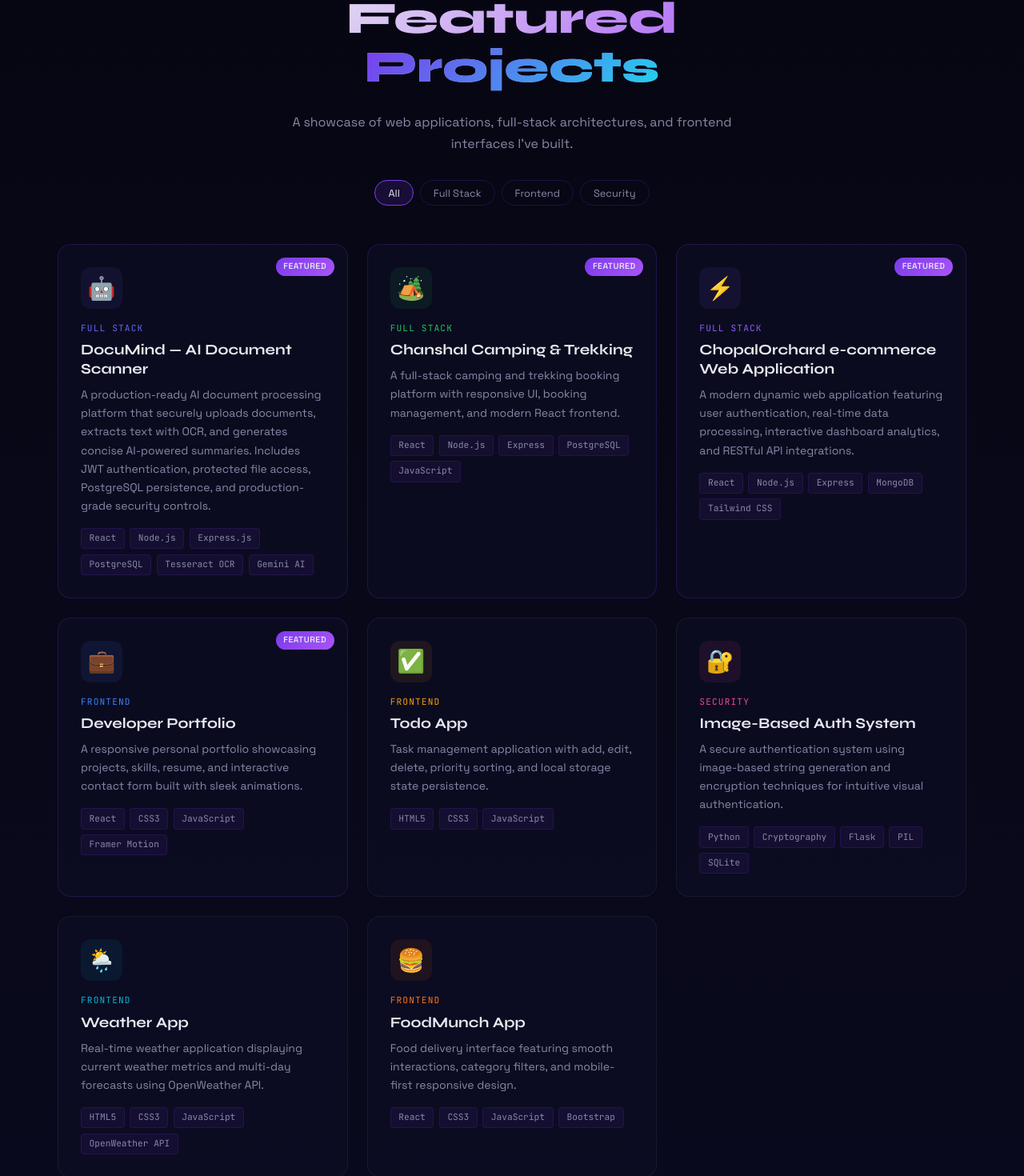
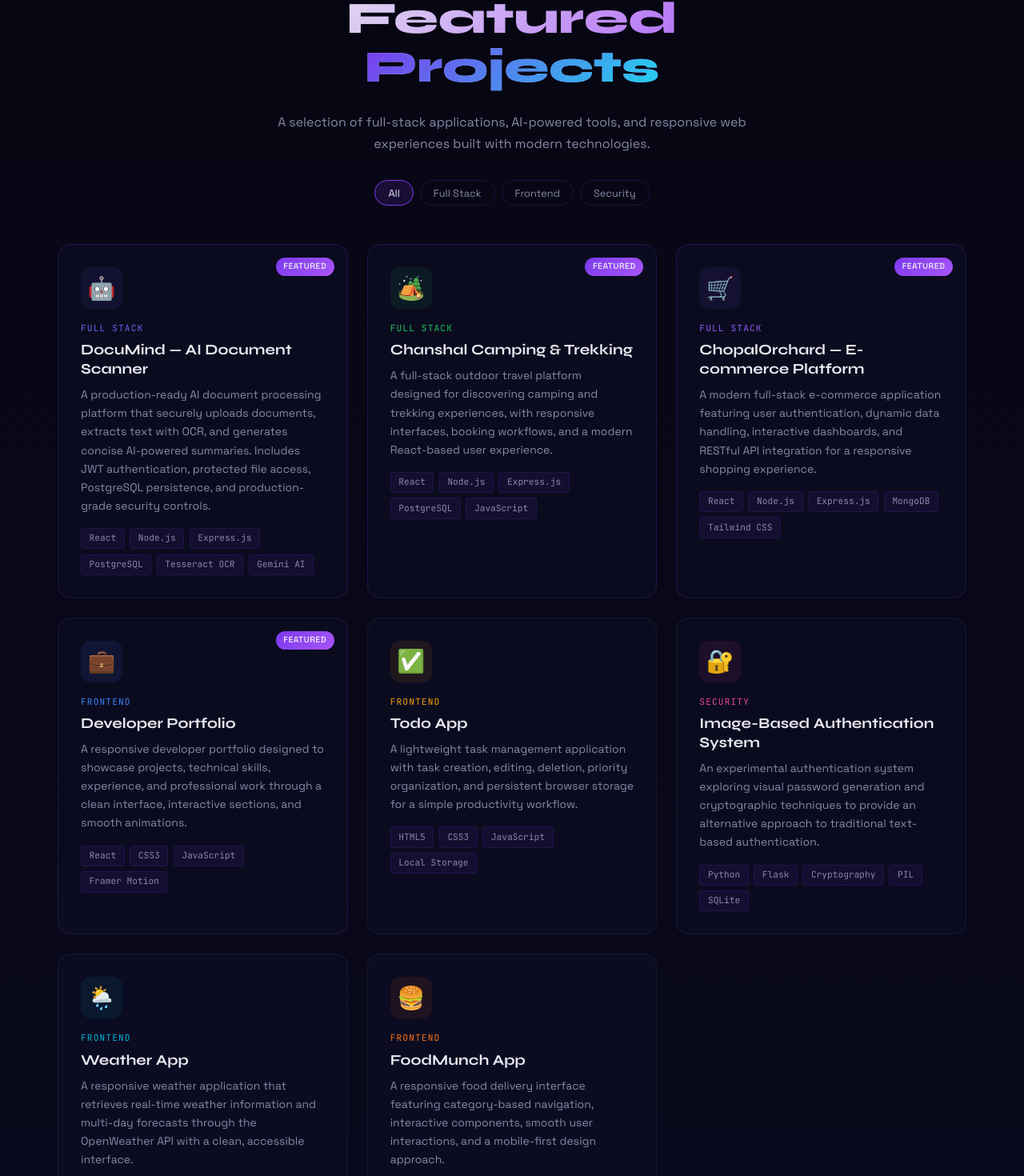
Before and after one commit to Digvijay-Bhota/Developer-Portfolio, a React (Create React App) app: page / in a window 1280 px wide. Shown: the part 3134-4604 px from the top of the page at 80% size. Built offline with nearby package versions, Linux system fonts and the light colour scheme.

Commit message:
Refactor project details in Projects.js
Updated project descriptions, titles, and categories for better clarity and consistency. Improved overall structure and readability of the Projects component.

```diff
--- a/src/components/Projects.js
+++ b/src/components/Projects.js
@@ -21,90 +21,122 @@ const projects = [
     github: "https://github.com/Digvijay-Bhota/ai-doc-scanner",
     featured: true,
   },
-
   {
     id: 2,
     title: "Chanshal Camping & Trekking",
     category: "Full Stack",
-    desc: "A full-stack camping and trekking booking platform with responsive UI, booking management, and modern React frontend.",
-    tech: ["React", "Node.js", "Express", "PostgreSQL", "JavaScript"],
+    desc: "A full-stack outdoor travel platform designed for discovering camping and trekking experiences, with responsive interfaces, booking workflows, and a modern React-based user experience.",
+    tech: [
+      "React",
+      "Node.js",
+      "Express.js",
+      "PostgreSQL",
+      "JavaScript"
+    ],
     emoji: "🏕️",
     color: "#22c55e",
     link: "https://chanshal-camping-and-trekking-six.vercel.app/",
     github: "https://github.com/Digvijay-Bhota/chanshal-camping-and-trekking",
     featured: true,
   },
-
   {
     id: 3,
-    title: "ChopalOrchard e-commerce Web Application",
+    title: "ChopalOrchard — E-commerce Platform",
     category: "Full Stack",
-    desc: "A modern dynamic web application featuring user authentication, real-time data processing, interactive dashboard analytics, and RESTful API integrations.",
-    tech: ["React", "Node.js", "Express", "MongoDB", "Tailwind CSS"],
-    emoji: "⚡",
+    desc: "A modern full-stack e-commerce application featuring user authentication, dynamic data handling, interactive dashboards, and RESTful API integration for a responsive shopping experience.",
+    tech: [
+      "React",
+      "Node.js",
+      "Express.js",
+      "MongoDB",
+      "Tailwind CSS"
+    ],
+    emoji: "🛒",
     color: "#8b5cf6",
     link: "https://chopal-orchard-website-complete.vercel.app/",
     github: "https://github.com/Digvijay-Bhota/chopal-orchard-website-complete",
     featured: true,
   },
-
   {
     id: 4,
     title: "Developer Portfolio",
     category: "Frontend",
-    desc: "A responsive personal portfolio showcasing projects, skills, resume, and interactive contact form built with sleek animations.",
-    tech: ["React", "CSS3", "JavaScript", "Framer Motion"],
+    desc: "A responsive developer portfolio designed to showcase projects, technical skills, experience, and professional work through a clean interface, interactive sections, and smooth animations.",
+    tech: [
+      "React",
+      "CSS3",
+      "JavaScript",
+      "Framer Motion"
+    ],
     emoji: "💼",
     color: "#3b82f6",
+    link: "https://github.com/Digvijay-Bhota/developer-portfolio",
     github: "https://github.com/Digvijay-Bhota/developer-portfolio",
     featured: true,
   },
-
   {
     id: 5,
     title: "Todo App",
     category: "Frontend",
-    desc: "Task management application with add, edit, delete, priority sorting, and local storage state persistence.",
-    tech: ["HTML5", "CSS3", "JavaScript"],
+    desc: "A lightweight task management application with task creation, editing, deletion, priority organization, and persistent browser storage for a simple productivity workflow.",
+    tech: [
+      "HTML5",
+      "CSS3",
+      "JavaScript",
+      "Local Storage"
+    ],
     emoji: "✅",
     color: "#f59e0b",
     link: "https://todo-app-sandy-two.vercel.app",
     github: "https://github.com/Digvijay-Bhota/todo-app",
     featured: false,
   },
-
   {
     id: 6,
-    title: "Image-Based Auth System",
+    title: "Image-Based Authentication System",
     category: "Security",
-    desc: "A secure authentication system using image-based string generation and encryption techniques for intuitive visual authentication.",
-    tech: ["Python", "Cryptography", "Flask", "PIL", "SQLite"],
+    desc: "An experimental authentication system exploring visual password generation and cryptographic techniques to provide an alternative approach to traditional text-based authentication.",
+    tech: [
+      "Python",
+      "Flask",
+      "Cryptography",
+      "PIL",
+      "SQLite"
+    ],
     emoji: "🔐",
     color: "#ec4899",
     link: "#",
     github: "#",
     featured: false,
   },
-
   {
     id: 7,
     title: "Weather App",
     category: "Frontend",
-    desc: "Real-time weather application displaying current weather metrics and multi-day forecasts using OpenWeather API.",
-    tech: ["HTML5", "CSS3", "JavaScript", "OpenWeather API"],
+    desc: "A responsive weather application that retrieves real-time weather information and multi-day forecasts through the OpenWeather API with a clean, accessible interface.",
+    tech: [
+      "HTML5",
+      "CSS3",
+      "JavaScript",
+      "OpenWeather API"
+    ],
     emoji: "🌦️",
     color: "#06b6d4",
     link: "#",
     github: "#",
     featured: false,
   },
-
   {
     id: 8,
     title: "FoodMunch App",
     category: "Frontend",
-    desc: "Food delivery interface featuring smooth interactions, category filters, and mobile-first responsive design.",
-    tech: ["React", "CSS3", "JavaScript", "Bootstrap"],
+    desc: "A responsive food delivery interface featuring category-based navigation, interactive components, smooth user interactions, and a mobile-first design approach.",
+    tech: [
+      "React",
+      "CSS3",
+      "JavaScript",
+      "Bootstrap"
+    ],
     emoji: "🍔",
     color: "#f97316",
     link: "#",
@@ -113,7 +145,7 @@ const projects = [
   },
 ];
 
-// Unified filter labels matching categories present in data
+// Filter options matching project categories
 const FILTERS = ['All', 'Full Stack', 'Frontend', 'Security'];
 
 export default function Projects() {
@@ -123,13 +155,16 @@ export default function Projects() {
 
   const filtered = filter === 'All'
     ? projects
-    : projects.filter(p => p.category.toLowerCase().includes(filter.toLowerCase()));
+    : projects.filter(p =>
+        p.category.toLowerCase().includes(filter.toLowerCase())
+      );
 
   // Trigger reveal effects when section enters viewport or filter changes
   useEffect(() => {
     if (!sectionRef.current) return;
 
     const revealElements = sectionRef.current.querySelectorAll('.reveal');
+
     revealElements.forEach((el, i) => {
       el.classList.remove('revealed');
       setTimeout(() => el.classList.add('revealed'), i * 60);
@@ -137,15 +172,22 @@ export default function Projects() {
   }, [filter]);
 
   return (
-    <section className="section projects-section" id="projects" ref={sectionRef}>
+    <section
+      className="section projects-section"
+      id="projects"
+      ref={sectionRef}
+    >
       <div className="container">
         <div className="projects-header reveal">
-          <p className="section-label">Portfolio</p>
+          <p className="section-label">Selected Work</p>
+
           <h2 className="section-title">
             Featured <span className="gradient-text">Projects</span>
           </h2>
+
           <p className="projects-subtitle">
-            A showcase of web applications, full-stack architectures, and frontend interfaces I've built.
+            A selection of full-stack applications, AI-powered tools, and
+            responsive web experiences built with modern technologies.
           </p>
         </div>
 
@@ -167,39 +209,78 @@ export default function Projects() {
         <div className="projects-grid">
           {filtered.map((p, i) => (
             <div
-              className={`project-card reveal ${p.featured ? 'featured' : ''}`}
+              className={`project-card reveal ${
+                p.featured ? 'featured' : ''
+              }`}
               key={p.id}
-              style={{ '--card-color': p.color, animationDelay: `${i * 0.08}s` }}
+              style={{
+                '--card-color': p.color,
+                animationDelay: `${i * 0.08}s`
+              }}
               onMouseEnter={() => setHovered(p.id)}
               onMouseLeave={() => setHovered(null)}
             >
-              {p.featured && <div className="featured-badge">Featured</div>}
+              {p.featured && (
+                <div className="featured-badge">
+                  Featured
+                </div>
+              )}
 
-              <div className="project-emoji-wrap" style={{ backgroundColor: `${p.color}15` }}>
-                <span className="project-emoji">{p.emoji}</span>
+              <div
+                className="project-emoji-wrap"
+                style={{ backgroundColor: `${p.color}15` }}
+              >
+                <span className="project-emoji">
+                  {p.emoji}
+                </span>
               </div>
 
               <div className="project-meta">
-                <span className="project-cat">{p.category}</span>
-                <h3 className="project-title">{p.title}</h3>
-                <p className="project-desc">{p.desc}</p>
+                <span className="project-cat">
+                  {p.category}
+                </span>
+
+                <h3 className="project-title">
+                  {p.title}
+                </h3>
+
+                <p className="project-desc">
+                  {p.desc}
+                </p>
               </div>
 
               <div className="project-tech">
                 {p.tech.map(t => (
-                  <span className="tech-tag" key={t}>{t}</span>
+                  <span className="tech-tag" key={t}>
+                    {t}
+                  </span>
                 ))}
               </div>
 
-              <div className={`project-overlay ${hovered === p.id ? 'visible' : ''}`}>
+              <div
+                className={`project-overlay ${
+                  hovered === p.id ? 'visible' : ''
+                }`}
+              >
                 <div className="project-links">
                   {p.link && p.link !== '#' && (
-                    <a href={p.link} target="_blank" rel="noopener noreferrer" className="project-link-btn">
+                    <a
+                      href={p.link}
+                      target="_blank"
+                      rel="noopener noreferrer"
+                      className="project-link-btn"
+                    >
                       Live Demo ↗
                     </a>
                   )}
+
                   {p.github && p.github !== '#' && (
-                    <a href={p.github} target="_blank" rel="noopener noreferrer" className="project-link-btn secondary">
+                    <a
+                      href={p.github}
+                      target="_blank"
+                      rel="noopener noreferrer"
+                      className="project-link-btn secondary"
+                    >
                       GitHub ↗
                     </a>
                   )}
@@ -209,7 +290,9 @@ export default function Projects() {
               {/* Radial glow background */}
               <div
                 className="card-glow"
-                style={{ background: `radial-gradient(circle at center, ${p.color}25, transparent 70%)` }}
+                style={{
+                  background: `radial-gradient(circle at center, ${p.color}25, transparent 70%)`
+                }}
               />
             </div>
           ))}
@@ -217,7 +300,10 @@ export default function Projects() {
 
         {/* Call To Action */}
         <div className="projects-cta reveal">
-          <p>Interested in seeing more of my source code?</p>
+          <p>
+            Interested in exploring more of my work and source code?
+          </p>
+
           <a
             href="https://github.com/Digvijay-Bhota"
             target="_blank"
```
Lines whose indentation alone changed are shown as unchanged.
